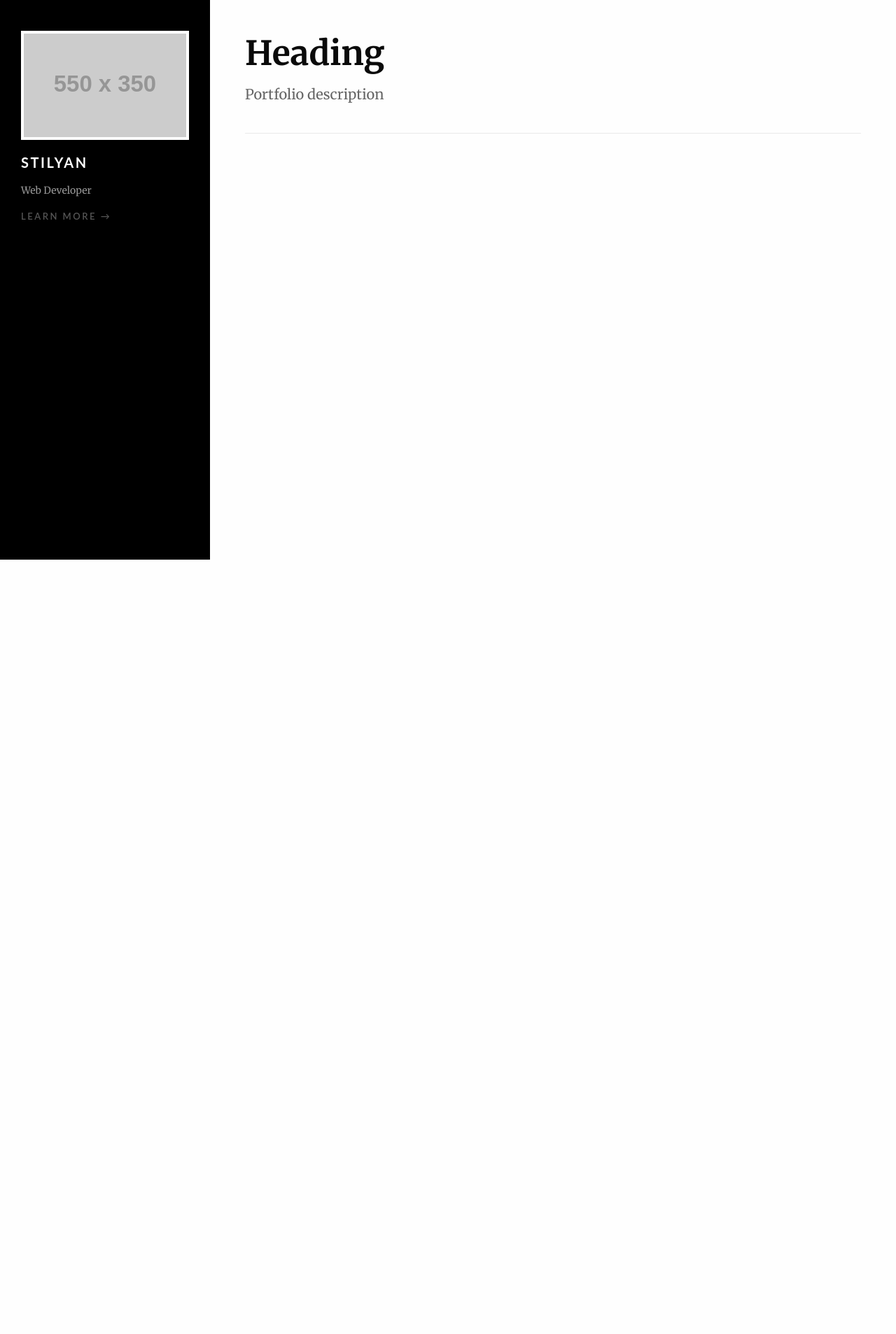
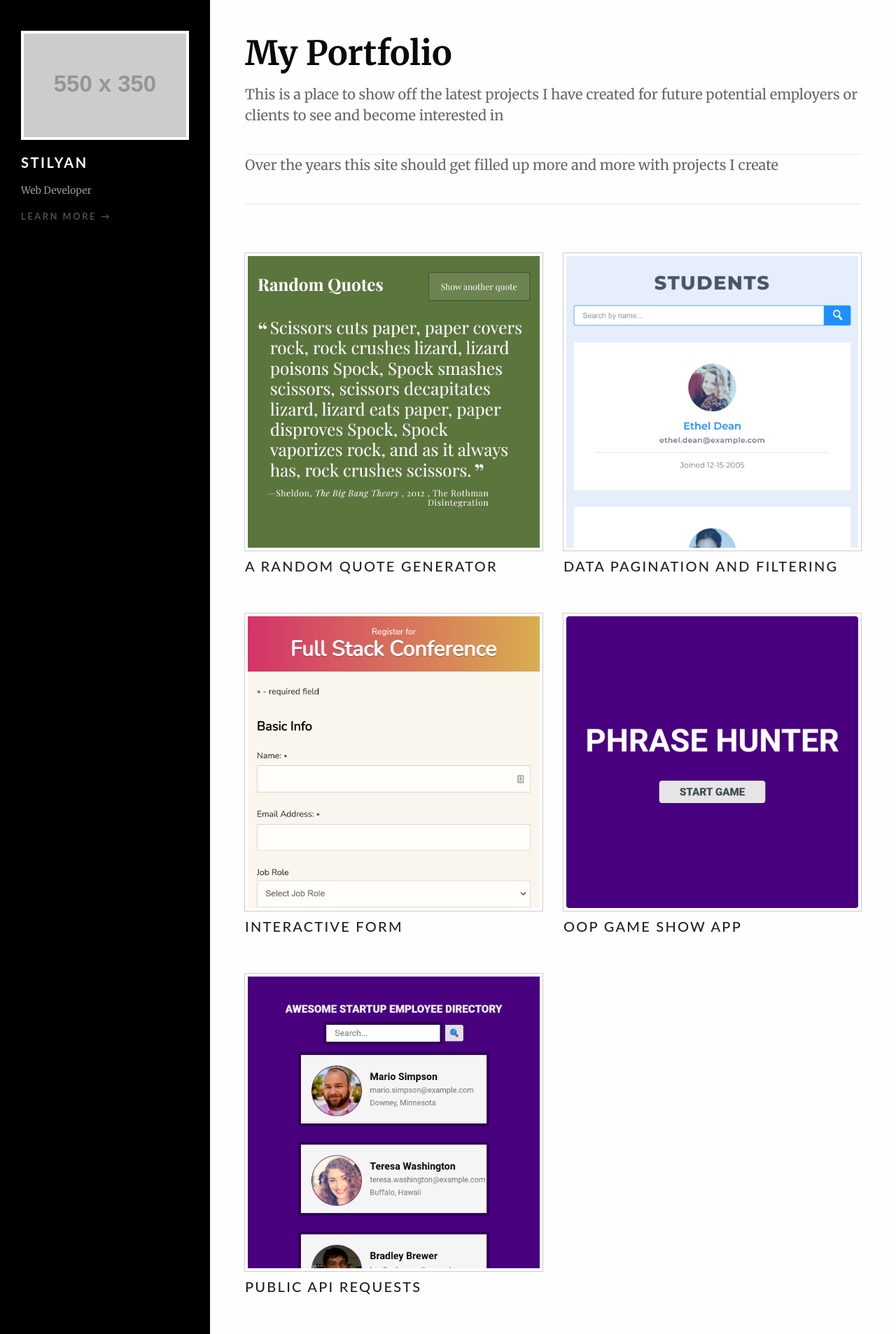
Before and after one commit to Stelkooo/static-nodejs-and-express-site, a Node server app: page / in a window 1280 px wide. Shown: the whole page at 70% size. Before the commit the page ends 800 px from the top, so only its background shows below. Run offline with Node 20, Linux system fonts and the light colour scheme; grey boxes labelled with a size stand in for pictures from a placeholder-image service; some libraries are stand-ins or nearby versions.

Commit message:
adding text to index, showing each project

```diff
--- a/views/index.pug
+++ b/views/index.pug
@@ -5,15 +5,20 @@ block content
   article.portfolio-intro
 
     //- Replace with your own heading like 'My Portfolio', or 'Hey, Potential Employers', or 'Let's make the web great together!'
-    h1 Heading
+    h1 My Portfolio
 
     //- Replace with a description for your portfolio, what this project is, it's purpose, what it's supposed to accomplish, etc.
-    p Portfolio description
+    p This is a place to show off the latest projects I have created for future potential employers or clients to see and become interested in
+    p Over the years this site should get filled up more and more with projects I create
 
 
   article.portfolio-project-thumbs
     .projects-box.box.grid
-
+      each project in projects
+        .cell
+          a(href=`/projects/${project.id}`)
+            img.thumbnail(src=`${project.image_urls[0]}`)
+            h5= project.project_name
       //- Use the Pug `each` iterator to loop over the projects in your data file
 
         //- Use the example Pug code below and interpolated template literals as needed to dynamically generate:
```
